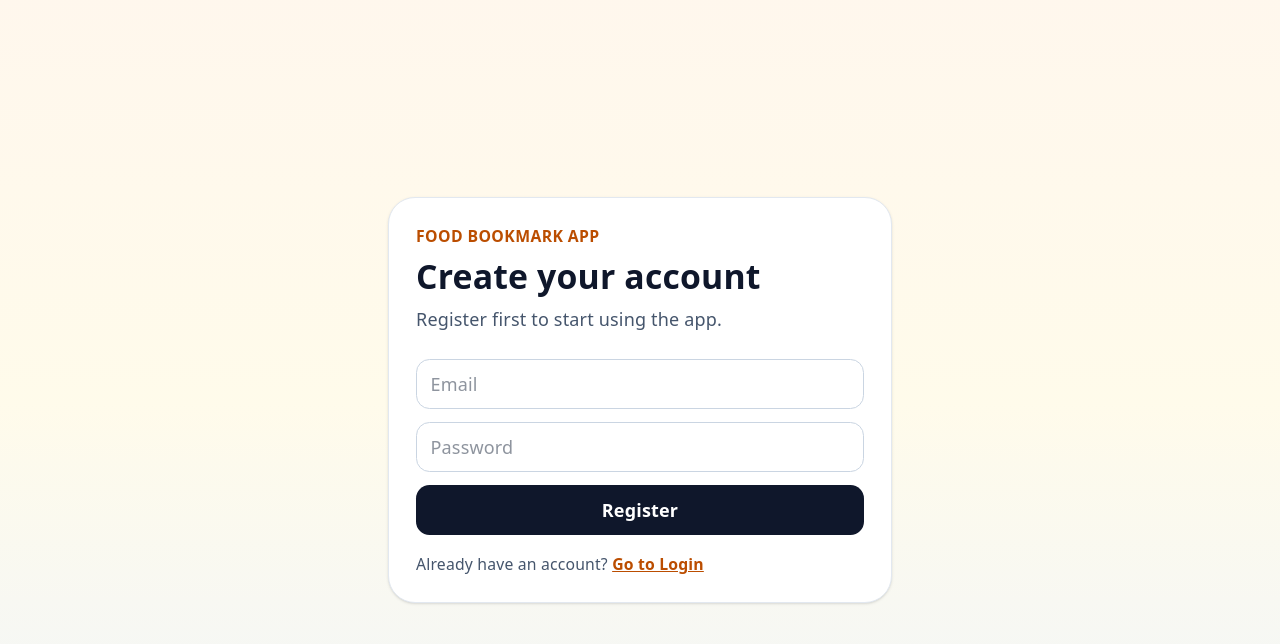
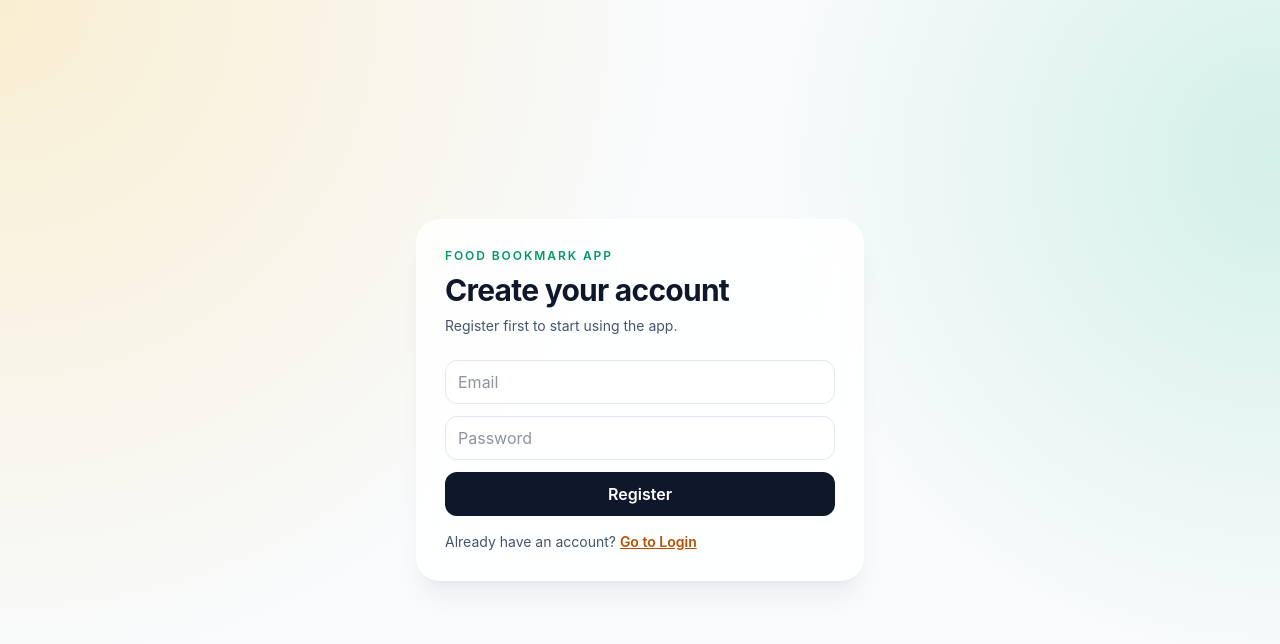
Before and after one commit to PhoneMyatKo-cmu/recipe-recommendation-app, a React (Vite) app: page /register in a window 1280 px wide. Shown: the top 644 px of the page. Built offline with nearby package versions, Linux system fonts and the light colour scheme.

Commit message:
Enhance Look and Feel

```diff
--- a/src/components/search/RecipeCard.tsx
+++ b/src/components/search/RecipeCard.tsx
@@ -20,16 +20,17 @@ function RecipeCard({ recipe, onOpenRecipe }: RecipeCardProps) {
       : 'https://images.unsplash.com/photo-1498837167922-ddd27525d352?auto=format&fit=crop&w=800&q=80'
 
   return (
-    <article className="overflow-hidden rounded-2xl border border-slate-200 bg-white shadow-sm transition hover:-translate-y-0.5 hover:shadow-md">
-      <img src={imageSrc} alt={recipe.name} className="h-40 w-full object-cover" />
+    <article className="overflow-hidden rounded-3xl border border-white/70 bg-white shadow-lg shadow-slate-900/5 transition hover:-translate-y-1 hover:shadow-xl">
+      <img src={imageSrc} alt={recipe.name} className="h-44 w-full object-cover" />
       <div className="space-y-2 p-4">
-        <h3 className="line-clamp-2 text-lg font-semibold text-slate-900">{recipe.name}</h3>
-        <p className="text-sm text-slate-600">Recipe ID: {recipe.recipe_id}</p>
-        <p className="text-sm font-medium text-amber-700">Similarity score: {recipe.score.toFixed(4)}</p>
+        <h3 className="line-clamp-2 text-base font-semibold text-slate-900">{recipe.name}</h3>
+        <p className="text-xs font-medium uppercase tracking-wide text-slate-400">
+          Similarity {recipe.score.toFixed(4)}
+        </p>
         <button
           type="button"
           onClick={() => onOpenRecipe?.(recipe.recipe_id)}
-          className="mt-2 rounded-xl bg-slate-900 px-3 py-2 text-sm font-medium text-white transition hover:bg-slate-700"
+          className="mt-2 rounded-xl border border-slate-200 px-3 py-2 text-sm font-medium text-slate-700 transition hover:bg-slate-100"
         >
           View Detail
         </button>
--- a/src/components/search/RecipeResults.tsx
+++ b/src/components/search/RecipeResults.tsx
@@ -15,7 +15,7 @@ function RecipeResults({
 }: RecipeResultsProps) {
   if (isLoading) {
     return (
-      <p className="rounded-2xl border border-dashed border-slate-300 bg-white/60 p-8 text-center text-slate-500">
+      <p className="rounded-3xl border border-slate-200 bg-white/80 p-8 text-center text-slate-500 shadow-sm">
         Searching recipes...
       </p>
     )
@@ -23,7 +23,7 @@ function RecipeResults({
 
   if (!hasSearched) {
     return (
-      <p className="rounded-2xl border border-dashed border-slate-300 bg-white/60 p-8 text-center text-slate-500">
+      <p className="rounded-3xl border border-slate-200 bg-white/80 p-8 text-center text-slate-500 shadow-sm">
         Start by typing a query and pressing search.
       </p>
     )
@@ -31,7 +31,7 @@ function RecipeResults({
 
   if (recipes.length === 0) {
     return (
-      <p className="rounded-2xl border border-dashed border-slate-300 bg-white/60 p-8 text-center text-slate-500">
+      <p className="rounded-3xl border border-slate-200 bg-white/80 p-8 text-center text-slate-500 shadow-sm">
         No recipes found. Try different keywords.
       </p>
     )
--- a/src/components/search/SearchBar.tsx
+++ b/src/components/search/SearchBar.tsx
@@ -25,12 +25,12 @@ function SearchBar({ value, onChange, onSubmit, isLoading = false }: SearchBarPr
           onChange={(event) => onChange(event.target.value)}
           placeholder="Search recipes, ingredients, or dishes"
           disabled={isLoading}
-          className="h-12 flex-1 rounded-2xl border border-slate-300 bg-white px-4 text-slate-800 placeholder:text-slate-400 focus:border-amber-500 focus:outline-none focus:ring-2 focus:ring-amber-200"
+          className="h-12 flex-1 rounded-2xl border border-slate-200 bg-white/90 px-4 text-slate-800 placeholder:text-slate-400 outline-none ring-emerald-200 transition focus:ring-4"
         />
         <button
           type="submit"
           disabled={isLoading}
-          className="h-12 rounded-2xl bg-amber-500 px-6 font-medium text-slate-900 transition hover:bg-amber-400 focus:outline-none focus:ring-2 focus:ring-amber-300"
+          className="h-12 rounded-2xl bg-slate-900 px-6 font-medium text-white transition hover:-translate-y-0.5 hover:bg-slate-700"
         >
           {isLoading ? 'Searching...' : 'Search'}
         </button>
--- a/src/index.css
+++ b/src/index.css
@@ -1,53 +1,32 @@
 @import "tailwindcss";
 
 :root {
-  --text: #6b6375;
-  --text-h: #08060d;
-  --bg: #fff;
-  --border: #e5e4e7;
-  --code-bg: #f4f3ec;
-  --accent: #aa3bff;
-  --accent-bg: rgba(170, 59, 255, 0.1);
-  --accent-border: rgba(170, 59, 255, 0.5);
-  --social-bg: rgba(244, 243, 236, 0.5);
-  --shadow:
-    rgba(0, 0, 0, 0.1) 0 10px 15px -3px, rgba(0, 0, 0, 0.05) 0 4px 6px -2px;
-
-  --sans: system-ui, "Segoe UI", Roboto, sans-serif;
-  --heading: system-ui, "Segoe UI", Roboto, sans-serif;
-  --mono: ui-monospace, Consolas, monospace;
-
-  font: 18px/145% var(--sans);
-  letter-spacing: 0.18px;
-  color-scheme: light dark;
-  color: var(--text);
-  background: var(--bg);
-  font-synthesis: none;
+  font-family:
+    "Inter",
+    "Plus Jakarta Sans",
+    "Segoe UI",
+    Roboto,
+    Helvetica,
+    Arial,
+    sans-serif;
   text-rendering: optimizeLegibility;
   -webkit-font-smoothing: antialiased;
   -moz-osx-font-smoothing: grayscale;
-
-  @media (max-width: 1024px) {
-    font-size: 16px;
-  }
 }
 
-@media (prefers-color-scheme: dark) {
-  :root {
-    --text: #9ca3af;
-    --text-h: #f3f4f6;
-    --bg: #16171d;
-    --border: #2e303a;
-    --code-bg: #1f2028;
-    --accent: #c084fc;
-    --accent-bg: rgba(192, 132, 252, 0.15);
-    --accent-border: rgba(192, 132, 252, 0.5);
-    --social-bg: rgba(47, 48, 58, 0.5);
-    --shadow:
-      rgba(0, 0, 0, 0.4) 0 10px 15px -3px, rgba(0, 0, 0, 0.25) 0 4px 6px -2px;
-  }
+* {
+  box-sizing: border-box;
+}
 
-  #social .button-icon {
-    filter: invert(1) brightness(2);
-  }
+body {
+  margin: 0;
+  color: #0f172a;
+  background:
+    radial-gradient(circle at 0% 0%, rgba(251, 191, 36, 0.2), transparent 45%),
+    radial-gradient(circle at 100% 20%, rgba(16, 185, 129, 0.16), transparent 35%),
+    #f8fafc;
 }
+
+#root {
+  min-height: 100vh;
+}
--- a/src/pages/AuthPage.tsx
+++ b/src/pages/AuthPage.tsx
@@ -26,11 +26,11 @@ function AuthPage({ mode, isSubmitting, error, message, onSubmit, onSwitchMode }
   }
 
   return (
-    <main className="flex min-h-screen items-center justify-center bg-gradient-to-b from-orange-50 via-amber-50 to-slate-100 px-4 py-10">
-      <section className="w-full max-w-md rounded-3xl border border-slate-200 bg-white p-6 shadow-sm">
-        <p className="text-sm font-semibold uppercase tracking-wide text-amber-700">Food Bookmark App</p>
-        <h1 className="mt-2 text-3xl font-bold text-slate-900">{title}</h1>
-        <p className="mt-2 text-slate-600">{subtitle}</p>
+    <main className="relative flex min-h-screen items-center justify-center px-4 py-10">
+      <section className="w-full max-w-md rounded-3xl border border-white/70 bg-white/85 p-7 shadow-xl shadow-slate-900/5 backdrop-blur-xl">
+        <p className="text-xs font-semibold uppercase tracking-[0.16em] text-emerald-600">Food Bookmark App</p>
+        <h1 className="mt-2 text-3xl font-bold tracking-tight text-slate-900">{title}</h1>
+        <p className="mt-2 text-sm text-slate-600">{subtitle}</p>
 
         <div className="mt-6 space-y-3">
           <input
@@ -38,20 +38,20 @@ function AuthPage({ mode, isSubmitting, error, message, onSubmit, onSwitchMode }
             value={email}
             onChange={(event) => setEmail(event.target.value)}
             placeholder="Email"
-            className="h-11 w-full rounded-xl border border-slate-300 px-3 text-slate-800"
+            className="h-11 w-full rounded-xl border border-slate-200 bg-white px-3 text-slate-800 outline-none ring-emerald-200 transition focus:ring-4"
           />
           <input
             type="password"
             value={password}
             onChange={(event) => setPassword(event.target.value)}
             placeholder="Password"
-            className="h-11 w-full rounded-xl border border-slate-300 px-3 text-slate-800"
+            className="h-11 w-full rounded-xl border border-slate-200 bg-white px-3 text-slate-800 outline-none ring-emerald-200 transition focus:ring-4"
           />
           <button
             type="button"
             onClick={handleSubmit}
             disabled={isSubmitting}
-            className="h-11 w-full rounded-xl bg-slate-900 font-semibold text-white transition hover:bg-slate-700 disabled:cursor-not-allowed disabled:opacity-70"
+            className="h-11 w-full rounded-xl bg-slate-900 font-semibold text-white transition hover:-translate-y-0.5 hover:bg-slate-700 disabled:cursor-not-allowed disabled:opacity-70"
           >
             {mode === 'register' ? 'Register' : 'Login'}
           </button>
```
Also changed, not shown: src/App.tsx (+49 -7 lines), src/components/search/RecipeDetailModal.tsx (+67 -6 lines), src/pages/Folder.tsx (+6 -6 lines), src/pages/FolderDetail.tsx (+5 -5 lines), src/pages/LandingPage.tsx (+6 -6 lines), src/pages/SearchPage.tsx (+8 -6 lines).
